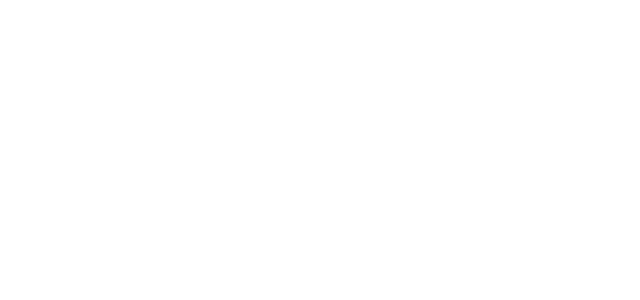
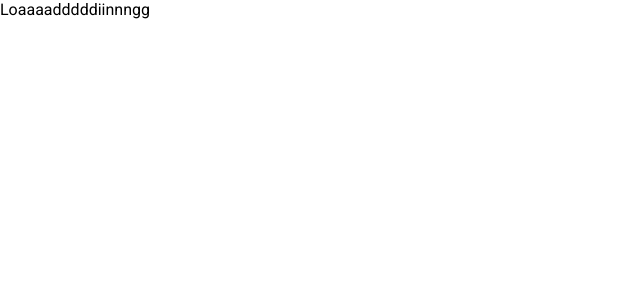
Before and after one commit to anorodu/angular6-authentication, an Angular app: page /login in a window 1280 px wide. Shown: the top 300 px of the page, without its empty margins (0-640 px from the left). Built offline with nearby package versions, Linux system fonts and the light colour scheme.

Commit message:
Change Log: Modified styles.css to styles.scss
Signed-off-by: Arnold WJ <arnoldwj@outlook.com>

```diff
--- a/angular.json
+++ b/angular.json
@@ -24,7 +24,7 @@
             ],
             "styles": [
               "./node_modules/@angular/material/prebuilt-themes/deeppurple-amber.css",
-              "src/styles.css"
+              "src/styles.scss"
             ],
             "scripts": []
           },
--- a/src/app/app.component.ts
+++ b/src/app/app.component.ts
@@ -6,11 +6,5 @@ import {Router} from '@angular/router';
   templateUrl: './app.component.html',
   styleUrls: ['./app.component.css']
 })
-export class AppComponent implements OnInit{
-  constructor(private router: Router){}
-
-  ngOnInit(): void{
-    console.log('AppComponent ngOnInit!');
-    this.router.navigate(['login']);
-  }
+export class AppComponent {
 }
--- a/src/config/interceptors/faker.interceptors.ts
+++ b/src/config/interceptors/faker.interceptors.ts
@@ -14,7 +14,7 @@ export class FakerInterceptor implements HttpInterceptor {
     let testUser = {id: 1, username: 'test', password: 'test', firstName: 'John', lastName: 'Doe'};
     return of(null).pipe(mergeMap(() => {
 
-      if (request.url.endsWith('/oauth/token') && request.method === 'POST') {
+      if (request.url.endsWith('/authentication') && request.method === 'POST') {
         if (request.body.username === testUser.username && request.body.password === testUser.password) {
           // let body = testUser;
           let body = {
@@ -26,6 +26,7 @@ export class FakerInterceptor implements HttpInterceptor {
           };
           return of(new HttpResponse({status: 200, body}));
         } else {
+          console.log('Error: incorrect username/password');
           return throwError({error: {message: 'Username or password is incorrect'}});
         }
       }
--- a/src/index.html
+++ b/src/index.html
@@ -11,6 +11,6 @@
   <link href="https://fonts.googleapis.com/icon?family=Material+Icons" rel="stylesheet">
 </head>
 <body>
-  <app-root></app-root>
+  <app-root>Loaaaadddddiinnngg</app-root>
 </body>
 </html>
--- a/src/services/authentication.service.ts
+++ b/src/services/authentication.service.ts
@@ -12,6 +12,7 @@ export class AuthenticationService {
 
   login(username: string, password: string) {
     // return this.http.post<any>(environment.endpoint + AuthenticationService.AUTH_TOKEN, {username, password})
+    console.log("Authentication Service accessed.");
     return this.http.post<any>(environment.endpoint + AuthenticationService.AUTH_TOKEN, {username, password})
       .pipe(map(user => {
         if (user && user.token) {
```
Also changed, not shown: src/styles.scss (renamed from src/styles.css).
